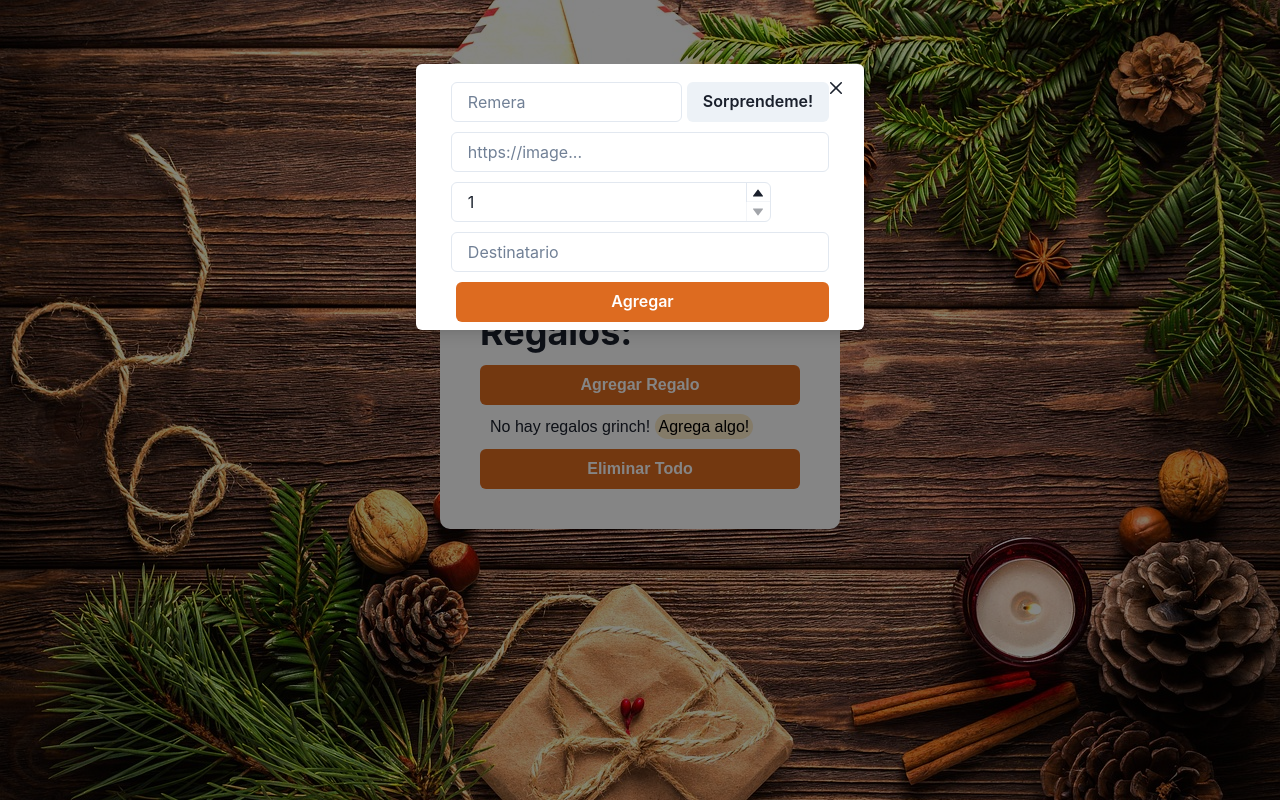
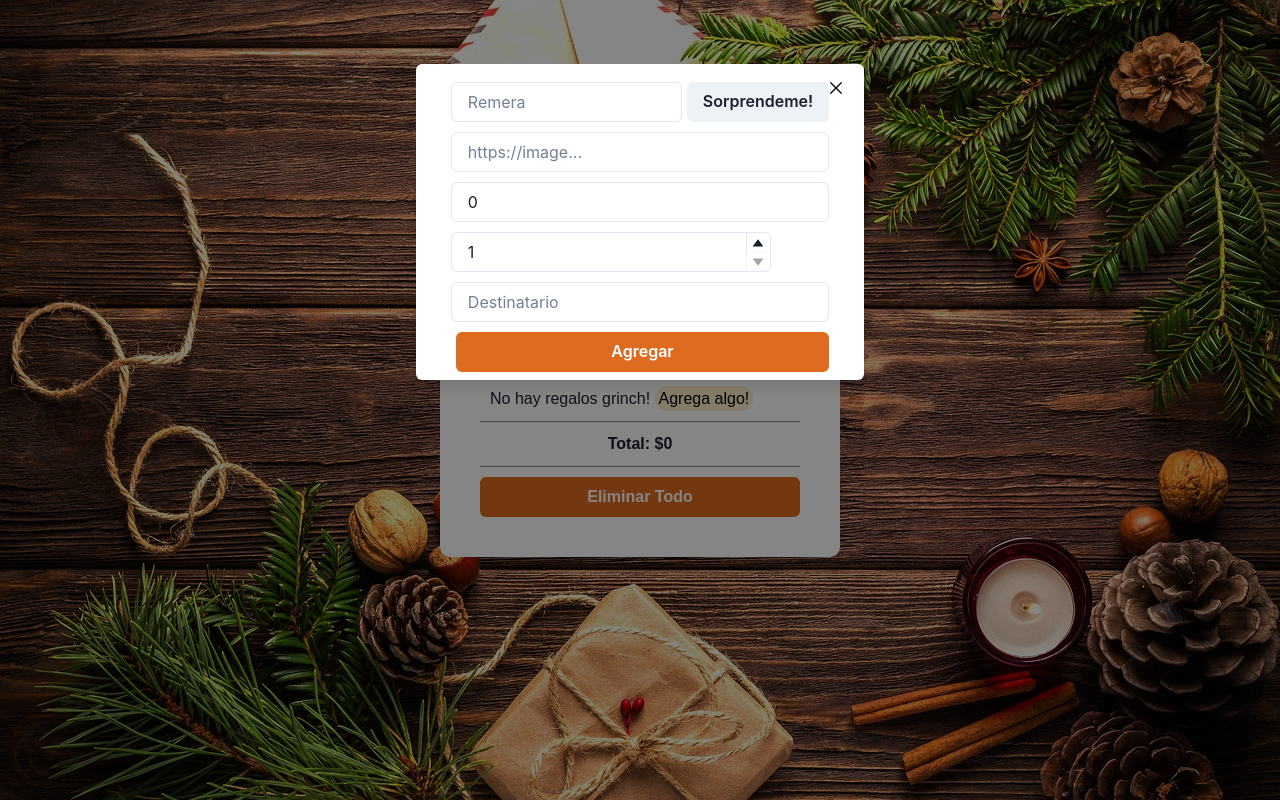
Before and after one commit to matisal10/gift-list, a React (Vite) app: page / in a window 1280 px wide. Both pictures are taken after a click on the button "Agregar Regalo". Built offline with nearby package versions, Linux system fonts and the light colour scheme.

Commit message:
add input price and total

```diff
--- a/src/App.tsx
+++ b/src/App.tsx
@@ -1,6 +1,6 @@
 import { useEffect, useState } from 'react'
 import './index.css'
-import { Button, useDisclosure } from '@chakra-ui/react'
+import { Button, Toast, useDisclosure } from '@chakra-ui/react'
 import { Input } from '@chakra-ui/react'
 import { Heading } from '@chakra-ui/react'
 import { Highlight } from '@chakra-ui/react'
@@ -71,10 +71,13 @@ function App() {
   const { isOpen, onOpen, onClose } = useDisclosure()
   const [edited, setEdited] = useState(false);
   const [editingIndex, setEditingIndex] = useState<number | null>(null);
+  const [price, setPrice] = useState<number>(0)
+  const [total, setTotal] = useState<number>(0)
 
   useEffect(() => {
-    if (items.length != 0) {
+    if (items.length !== 0) {
       localStorage.setItem('items', JSON.stringify(items));
+      calculateTotal(items); // Calcular el total al actualizar los elementos
     }
   }, [items]);
 
@@ -85,6 +88,7 @@ function App() {
 
   const deleteAll = () => {
     setItems([])
+    setTotal(0);
   }
 
   const editItem = (item: any, index: any) => {
@@ -94,6 +98,7 @@ function App() {
     setQuantity(item.quantity)
     setReceiver(item.receiver)
     setEditingIndex(index);
+    setPrice(item.price)
   }
 
   const editGitf = () => {
@@ -104,6 +109,7 @@ function App() {
         link: link,
         quantity: quantity,
         receiver: receiver,
+        price: price
       };
       setItems(updatedItems);
       setEdited(false);
@@ -111,7 +117,9 @@ function App() {
       setLink("");
       setQuantity(1);
       setReceiver("");
+      setPrice(0);
       setEditingIndex(null);
+      calculateTotal(updatedItems[editingIndex].quantity * updatedItems[editingIndex].price);
     }
   }
 
@@ -137,25 +145,38 @@ function App() {
         setGift("");
         setQuantity(1);
         setReceiver('')
+        setPrice(0);
         setError("");
+        calculateTotal(existingItem.quantity * existingItem.price);
       } else {
-        const newItem = { gift: gift, link: link, quantity: quantity, receiver: receiver };
+        const newItem = { gift: gift, link: link, quantity: quantity, receiver: receiver, price: price };
         setItems([...items, newItem]);
         setGift("");
         setLink('')
         setReceiver('')
         setQuantity(1);
+        setPrice(0);
         setError("");
+        calculateTotal(newItem.quantity * newItem.price);
       }
     } else {
       setError("El regalo no puede estar vacío");
     }
   };
+
+  const calculateTotal = (total: number) => {
+    const newTotal = items.reduce((total: number, item: any) => total + item.quantity * item.price, 0);
+    setTotal(newTotal);
+  }
+
+
   return (
     <>
       <div className="App">
         <div className='container'>
-          <Heading as='h1' size='xl' noOfLines={1}>Regalos:</Heading>
+          <div>
+            <Heading as='h1' size='xl' noOfLines={1}>Regalos:</Heading>
+          </div>
           <Button onClick={onOpen} style={{ marginTop: '10px' }} colorScheme='orange'>Agregar Regalo</Button>
           <Modal isOpen={isOpen} onClose={onClose}>
             <ModalOverlay />
@@ -164,7 +185,7 @@ function App() {
               <ModalBody>
                 <form className='form'>
                   <div style={{ display: 'flex' }}>
-                    <Input style={{ marginBottom: '10px', marginRight:'5px'}} htmlSize={15} width='auto' type="text" value={gift}
+                    <Input style={{ marginBottom: '10px', marginRight: '5px' }} htmlSize={15} width='auto' type="text" value={gift}
                       placeholder='Remera'
                       onChange={(e) => setGift(e.target.value)} />
                     <Button onClick={getRandomGiftName}>Sorprendeme!</Button>
@@ -172,6 +193,9 @@ function App() {
                   <Input style={{ marginBottom: '10px' }} htmlSize={15} width='auto' type="text" value={link}
                     placeholder='https://image...'
                     onChange={(e) => setLink(e.target.value)} />
+                  <Input style={{ marginBottom: '10px' }} htmlSize={15} width='auto' type="number" value={price}
+                    placeholder='3000'
+                    onChange={(e) => setPrice(parseInt(e.target.value))} />
                   <NumberInput size='md' style={{ marginBottom: '10px' }} maxW='320px' defaultValue={quantity} min={1} onChange={(_, value) => setQuantity(value)}>
                     <NumberInputField />
                     <NumberInputStepper>
@@ -210,7 +234,7 @@ function App() {
                       <li className='itemList'>
                         <Image src={item.link} fallbackSrc='https://via.placeholder.com/40' alt='Imagen regalo' boxSize='40px' objectFit='cover' style={{ paddingRight: '5px' }} />
                         <div style={{ width: '180px' }}>
-                          <Text fontSize='lg' as='b'>{item.gift}</Text> X{item.quantity}
+                          <Text fontSize='lg' as='b'>{item.gift}</Text> X{item.quantity} - ${(item.quantity * item.price)}
                           <Text fontSize='md'>{item.receiver}</Text>
                         </div>
                       </li>
@@ -225,10 +249,14 @@ function App() {
                 <Highlight query='Agrega algo!' styles={{ px: '1', py: '1', bg: 'orange.100', rounded: 'full' }}>
                   No hay regalos grinch! Agrega algo!
                 </Highlight>
-
               </div>
             }
           </div>
+          <div className="line-2"></div>
+          <div className='containerTotal'>
+            <Text fontSize='md' as='b'>Total: ${total}</Text>
+          </div>
+          <div className="line-2" style={{ paddingBottom: '10px' }}></div>
           <Button colorScheme='orange' onClick={deleteAll}>Eliminar Todo</Button>
         </div>
       </div>
--- a/src/index.css
+++ b/src/index.css
@@ -54,6 +54,7 @@ body {
 ul {
   list-style: none;
 }
+
 .containerLi {
   display: flex;
   align-items: center;
@@ -74,8 +75,18 @@ li {
 
 .containerForm {}
 
-@media (max-width: 438px){
-  .container{
+.line-2 {
+  border-top: 1px solid #8d8d8d;
+}
+
+.containerTotal {
+  display: flex;
+  justify-content: center;
+  padding: 10px 0px;
+}
+
+@media (max-width: 438px) {
+  .container {
     width: 350px;
   }
 }
```
